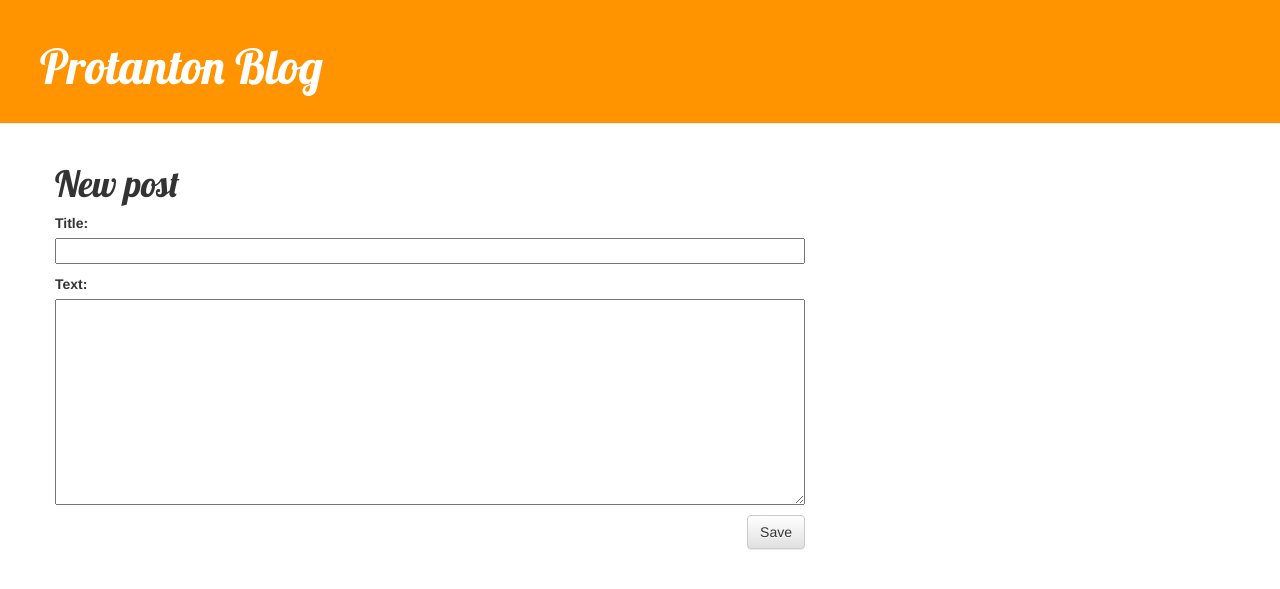
After one commit to Protanton/my-first-blog, a Django app: page /post/new/ in a window 1280 px wide. The commit adds this page. Shown: the top 589 px of the page. Run offline with Django 3.2, Linux system fonts and the light colour scheme; some libraries are stand-ins or nearby versions.

Commit message:
Added views to create/edit blog post inside the site.

```diff
--- /dev/null
+++ b/blog/forms.py
@@ -0,0 +1,9 @@
+from django import forms
+
+from .models import Post
+
+class PostForm(forms.ModelForm):
+
+	class Meta:
+		model = Post
+		fields = ('title', 'text',)
--- a/blog/templates/blog/base.html
+++ b/blog/templates/blog/base.html
@@ -1,14 +1,17 @@
 {% load static %}
 <html>
     <head>
-        <title>Protanton Blog</title>
+        <title>Protanton blog</title>
         <link rel="stylesheet" href="//maxcdn.bootstrapcdn.com/bootstrap/3.2.0/css/bootstrap.min.css">
         <link rel="stylesheet" href="//maxcdn.bootstrapcdn.com/bootstrap/3.2.0/css/bootstrap-theme.min.css">
-        <link href="https://fonts.googleapis.com/css?family=Lobster&subset=latin,cyrillic" rel="stylesheet" type="text/css">
+        <link href='//fonts.googleapis.com/css?family=Lobster&subset=latin,latin-ext' rel='stylesheet' type='text/css'>
         <link rel="stylesheet" href="{% static 'css/blog.css' %}">
     </head>
     <body>
         <div class="page-header">
+            {% if user.is_authenticated %}
+				<a href="{% url 'post_new' %}" class="top-menu"><span class="glyphicon glyphicon-plus"></span></a>
+			{% endif %}
             <h1><a href="/">Protanton Blog</a></h1>
         </div>
         <div class="content container">
--- a/blog/templates/blog/post_detail.html
+++ b/blog/templates/blog/post_detail.html
@@ -7,6 +7,9 @@
                 {{ post.published_date }}
             </div>
         {% endif %}
+        {% if user.is_authenticated %}
+			<a class="btn btn-default" href="{% url 'post_edit' pk=post.pk %}"><span class="glyphicon glyphicon-pencil"></span></a>
+		{% endif %}
         <h1>{{ post.title }}</h1>
         <p>{{ post.text|linebreaksbr }}</p>
     </div>
--- /dev/null
+++ b/blog/templates/blog/post_edit.html
@@ -0,0 +1,9 @@
+{% extends 'blog/base.html' %}
+
+{% block content %}
+    <h1>New post</h1>
+    <form method="POST" class="post-form">{% csrf_token %}
+        {{ form.as_p }}
+        <button type="submit" class="save btn btn-default">Save</button>
+    </form>
+{% endblock %}
--- a/blog/urls.py
+++ b/blog/urls.py
@@ -4,4 +4,6 @@ from . import views
 urlpatterns = [
 	url(r'^$', views.post_list, name = 'post_list'),
 	url(r'^post/(?P<pk>\d+)/$', views.post_detail, name='post_detail'),
+	url(r'^post/new/$', views.post_new, name='post_new'),
+	url(r'^post/(?P<pk>\d+)/edit/$', views.post_edit, name='post_edit'),
 	]
--- a/blog/views.py
+++ b/blog/views.py
@@ -1,7 +1,8 @@
 from django.shortcuts import render
 from .models import Post
 from django.utils import timezone
-from django.shortcuts import render, get_object_or_404
+from django.shortcuts import render, get_object_or_404, redirect
+from .forms import PostForm
 
 def post_list(request):
 	posts = Post.objects.filter(published_date__lte=timezone.now()).order_by('published_date')
@@ -10,3 +11,30 @@ def post_list(request):
 def post_detail(request, pk):
 	post = get_object_or_404(Post, pk=pk)
 	return render(request, 'blog/post_detail.html', {'post': post})
+
+def post_new(request):
+    if request.method == "POST":
+        form = PostForm(request.POST)
+        if form.is_valid():
+            post = form.save(commit=False)
+            post.author = request.user
+            post.published_date = timezone.now()
+            post.save()
+            return redirect('post_detail', pk=post.pk)
+    else:
+        form = PostForm()
+    return render(request, 'blog/post_edit.html', {'form': form})
+
+def post_edit(request, pk):
+    post = get_object_or_404(Post, pk=pk)
+    if request.method == "POST":
+        form = PostForm(request.POST, instance=post)
+        if form.is_valid():
+            post = form.save(commit=False)
+            post.author = request.user
+            post.published_date = timezone.now()
+            post.save()
+            return redirect('post_detail', pk=post.pk)
+    else:
+        form = PostForm(instance=post)
+    return render(request, 'blog/post_edit.html', {'form': form})
```
Lines whose indentation alone changed are shown as unchanged.
